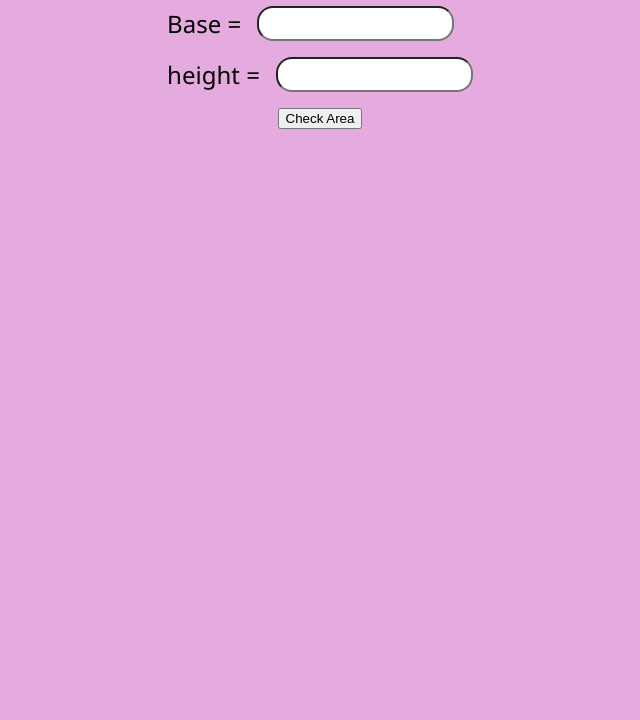
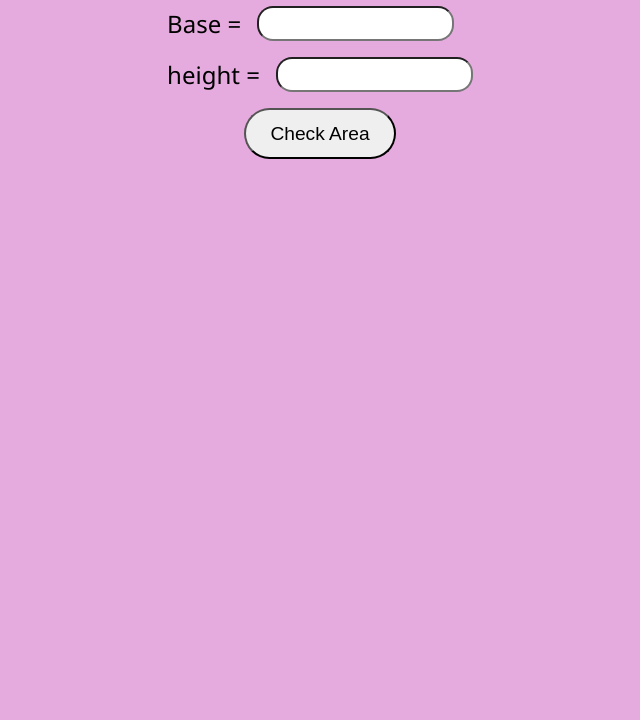
Before and after one commit to Yashmalhotra98/mark-12-fun-with-triangles, a plain HTML site: page areaOfTriangle.html in a window 1280 px wide. Shown: the part 80-800 px from the top of the page, without its empty margins (320-960 px from the left). Drawn offline with Linux system fonts and the light colour scheme.

Commit message:
update areaOfTriangle.html

```diff
--- a/areaOfTriangle.html
+++ b/areaOfTriangle.html
@@ -25,7 +25,7 @@
                 <input type="number" class="height" />
             </div>
         </div>
-        <button class="btn" id="area-btn">Check Area</button>
+        <button class="button" id="area-btn">Check Area</button>
         <div id="output"></div>
     </div>
     <script src="/areaOfTriangle.js"></script>
```
